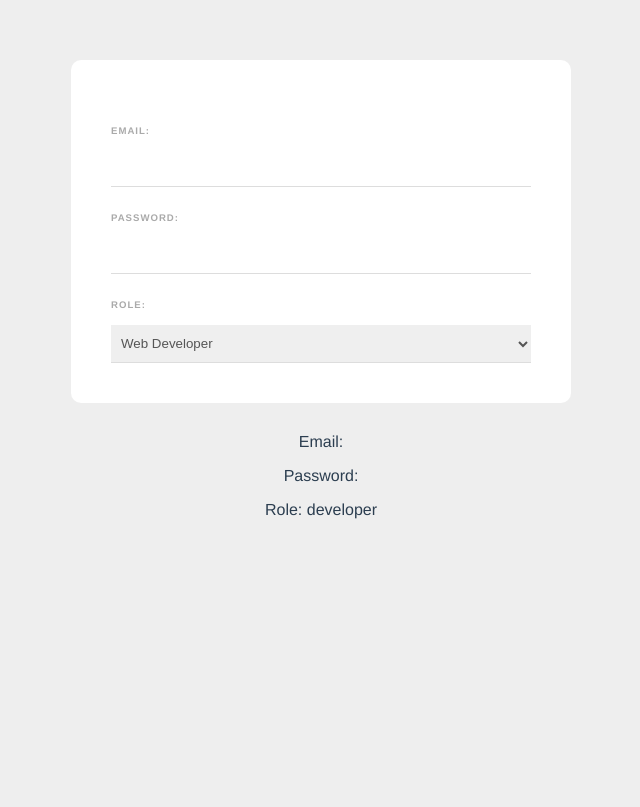
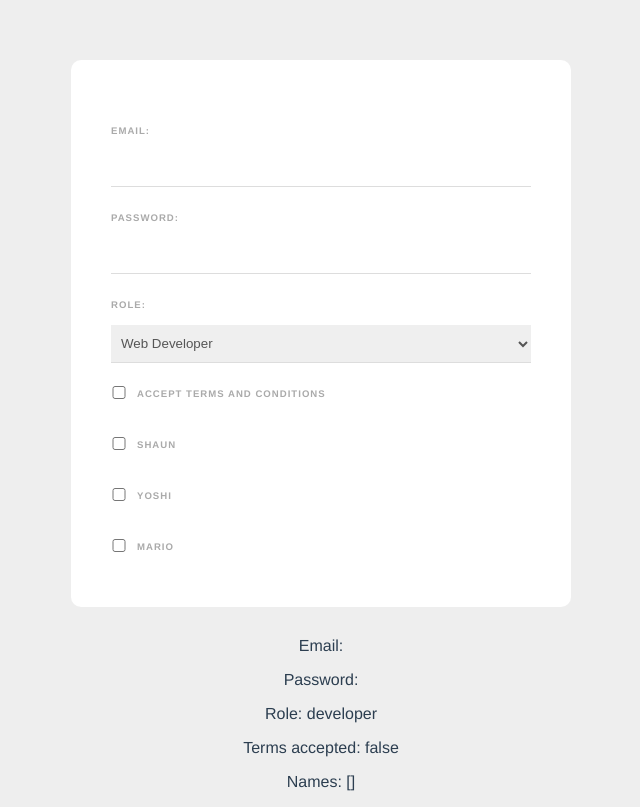
Before and after one commit to nagasivaji/VueJs, a Vue app in the folder web-form/: page / in a window 1280 px wide. Shown: the whole page, without its empty margins (319-959 px from the left). Built offline with nearby package versions, Linux system fonts and the light colour scheme.

Commit message:
Added some more content to the form and bind them with 2way binding

```diff
--- a/web-form/src/components/SignupForm.vue
+++ b/web-form/src/components/SignupForm.vue
@@ -12,10 +12,30 @@
                 <option value="developer">Web Developer</option>
                 <option value="designer">Web Designer</option>
             </select>
+
+            <div class="terms">
+                <input type="checkbox" v-model="terms" required>
+                <label>Accept terms and conditions</label>
+            </div>
+
+            <div>
+                <input type="checkbox" value="shaun" v-model="names">
+                <label>shaun</label>
+            </div>
+            <div>
+                <input type="checkbox" value="yoshi" v-model="names">
+                <label>yoshi</label>
+            </div>
+            <div>
+                <input type="checkbox" value="mario" v-model="names">
+                <label>mario</label>
+            </div>
         </form>
         <p>Email: {{email}}</p>
         <p>Password: {{password}}</p>
         <p>Role: {{role}}</p>
+        <p>Terms accepted: {{ terms }}</p>
+        <p>Names: {{ names }}</p>
     </div>
 </template>
 
@@ -26,6 +46,8 @@ export default {
             email: "",
             password: "",
             role: "developer",
+            terms: false,
+            names: [],
         }
     },
 }
@@ -62,4 +84,14 @@ input, select {
     border-bottom: 1px solid #ddd;
     color: #555;
 }
+
+input[type="checkbox"] {
+    display: inline-block;
+    width: 16px;
+    margin: 0 10px 0 0;
+    position: relative;
+    top: 2px;
+}
+
+
 </style>
```
